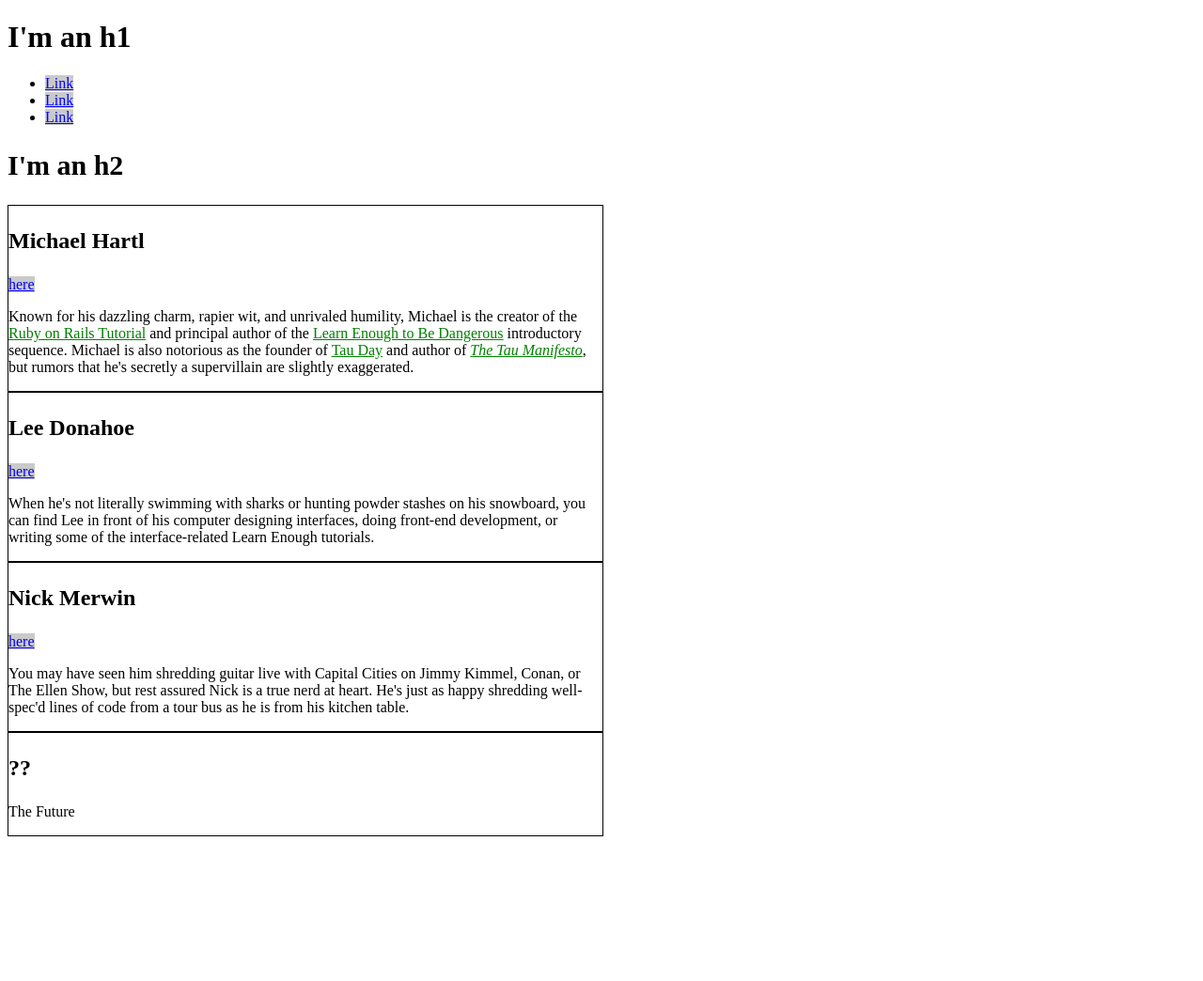
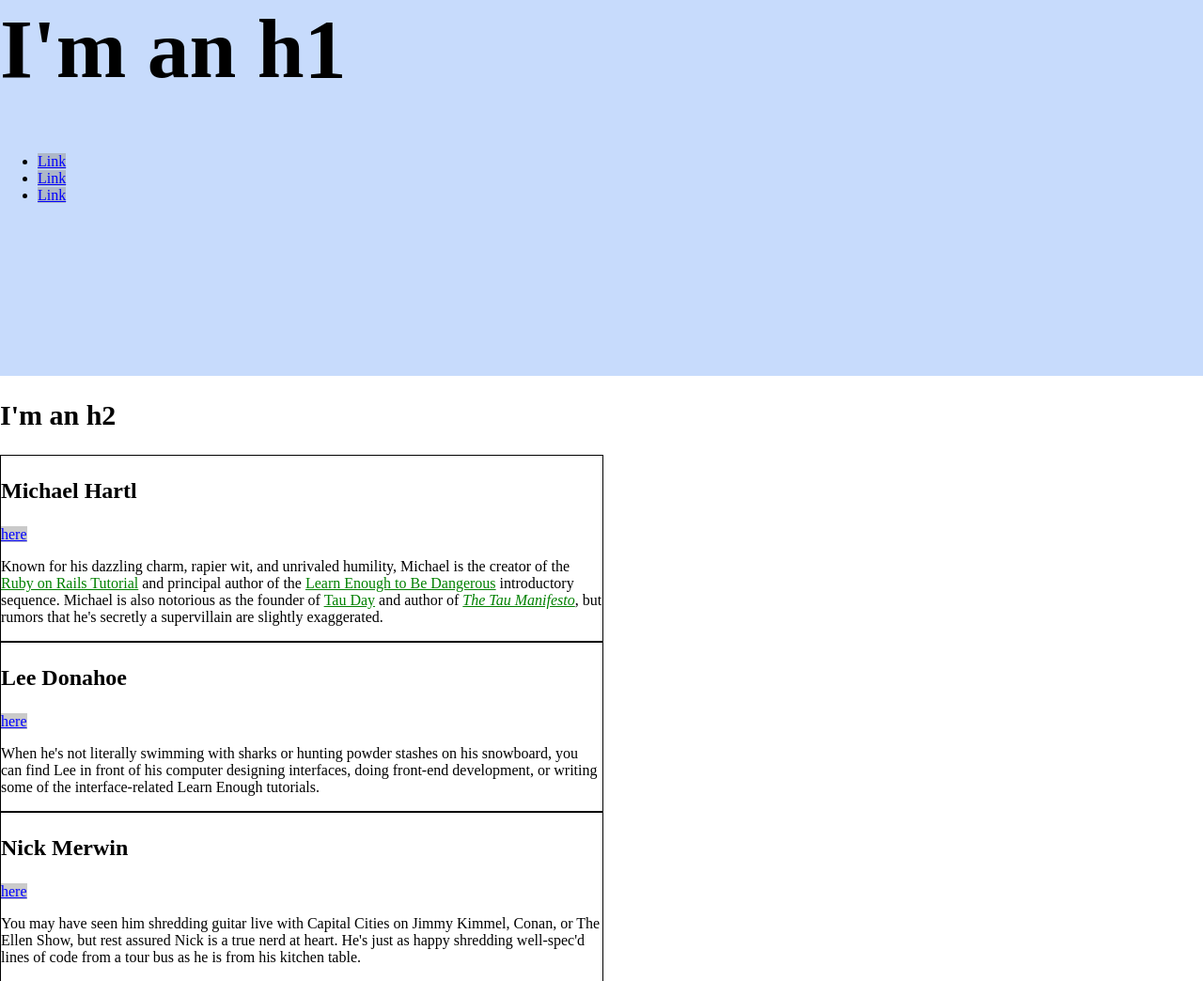
Before and after one commit to nnaraki/nnaraki.github.io, a plain HTML site: page index.html in a window 1280 px wide. Shown: the top 1044 px of the page at 94% size. Before the commit the page ends 898 px from the top, so only its background shows below. Drawn offline with Linux system fonts and the light colour scheme.

Commit message:
chapter 3 comp

```diff
--- a/index.html
+++ b/index.html
@@ -7,6 +7,16 @@
   <style>
     /* global */
 
+    html, body {
+      margin: 0;
+      padding: 0;
+    }
+
+    h1 {
+      font-size: 7vw;
+      margin-top: 0;
+    }
+
     a {
       color: #f00;
     }
@@ -15,7 +25,11 @@
     h2 {
       font-size: 30px;
     }
-
+    /* hero */
+    .full-hero {
+      background-color: #c7dbfc;
+      height: 50vh;
+    }
     /* biography */
     .bio-wrapper {
       font-size: 24px;
@@ -26,9 +40,11 @@
       font-size: 1rem;
       width: 50%;
     }
+
     .bio-box h3 {
       font-size: 1.5em;
     }
+
     .bio-copy {
       font-size: 1em;
     }
@@ -46,6 +62,7 @@
 </head>
 
 <body>
+  <div class="full-hero hero-home">
     <h1>I'm an h1</h1>
     <ul>
       <li id="exec-link">
@@ -58,6 +75,7 @@
         <a class="social-link" href="https://example.com/">Link</a>
       </li>
     </ul>
+  </div>
   <h2>I'm an h2</h2>
   <div class="bio-wrapper">
     <div class="bio-box">
```
Lines whose indentation alone changed are shown as unchanged.
